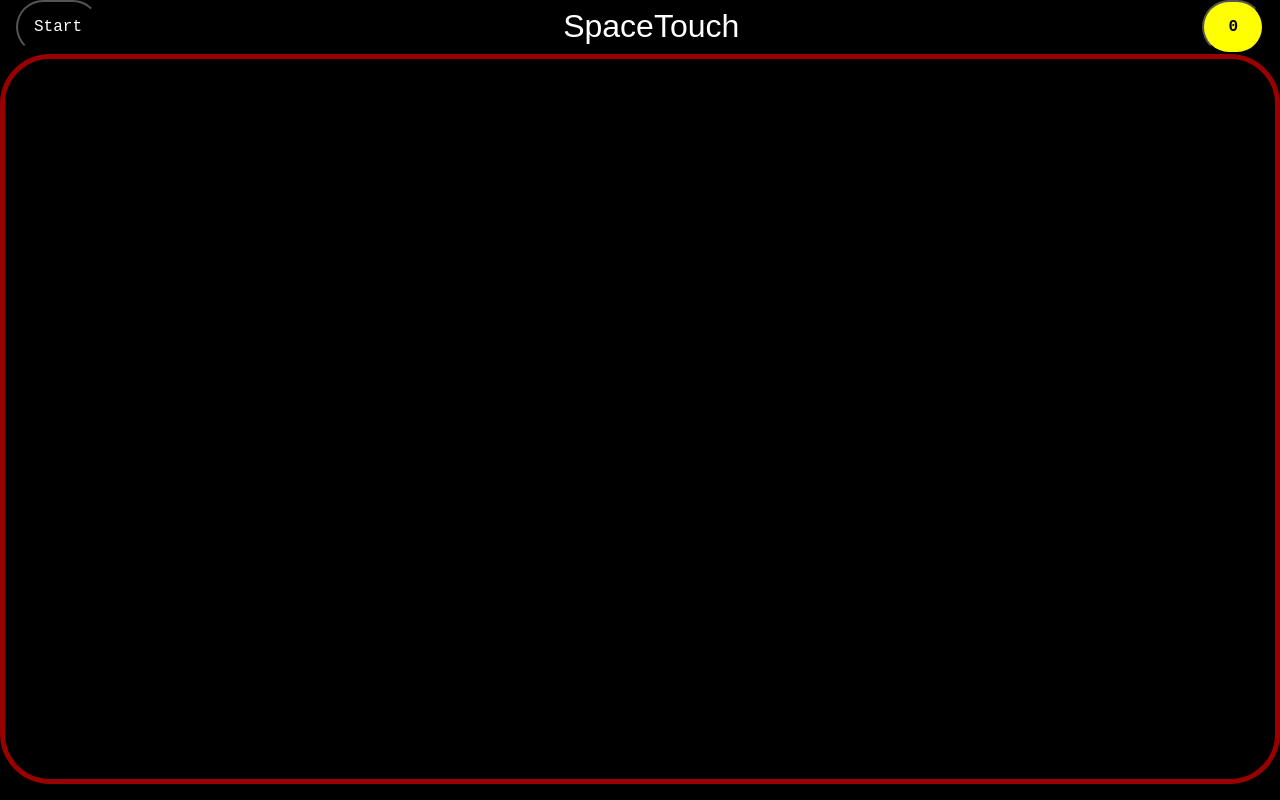
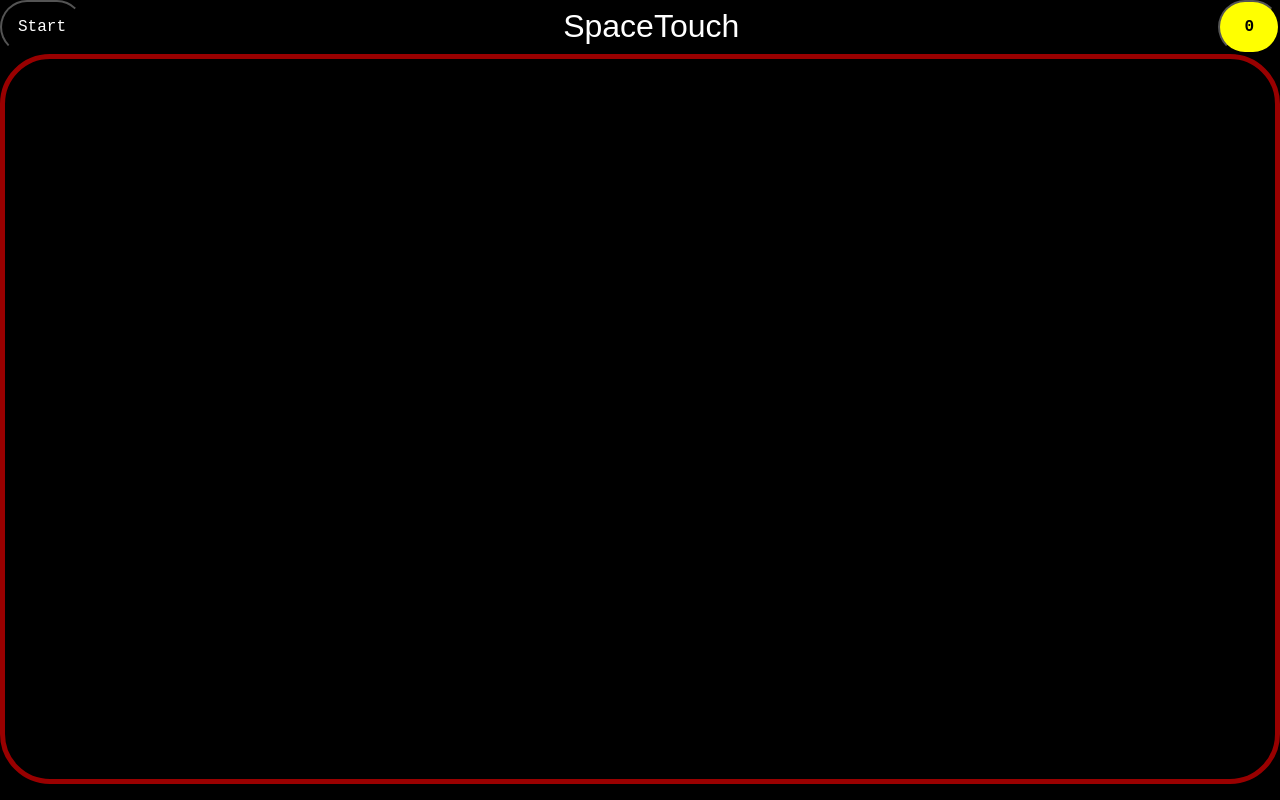
Before and after one commit to Djoa1/rocktouch, a plain HTML site: page index.html in a window 1280 px wide. Drawn offline with Linux system fonts and the light colour scheme; a web font is replaced by a local one.

Commit message:
no padding

```diff
--- a/assets/styles.css
+++ b/assets/styles.css
@@ -22,7 +22,7 @@ div {
 }
 
 #pontos {
-    margin-right: 1em;
+
     padding: 1em 1.5em 1em 1.5em;
     font-size: 1em;
     border-radius: 100px;
@@ -33,7 +33,7 @@ div {
 }
 
 #start {
-    margin-left: 1em;
+
     padding: 1em;
     font-size: 1em;
     border-radius: 100px;
```
